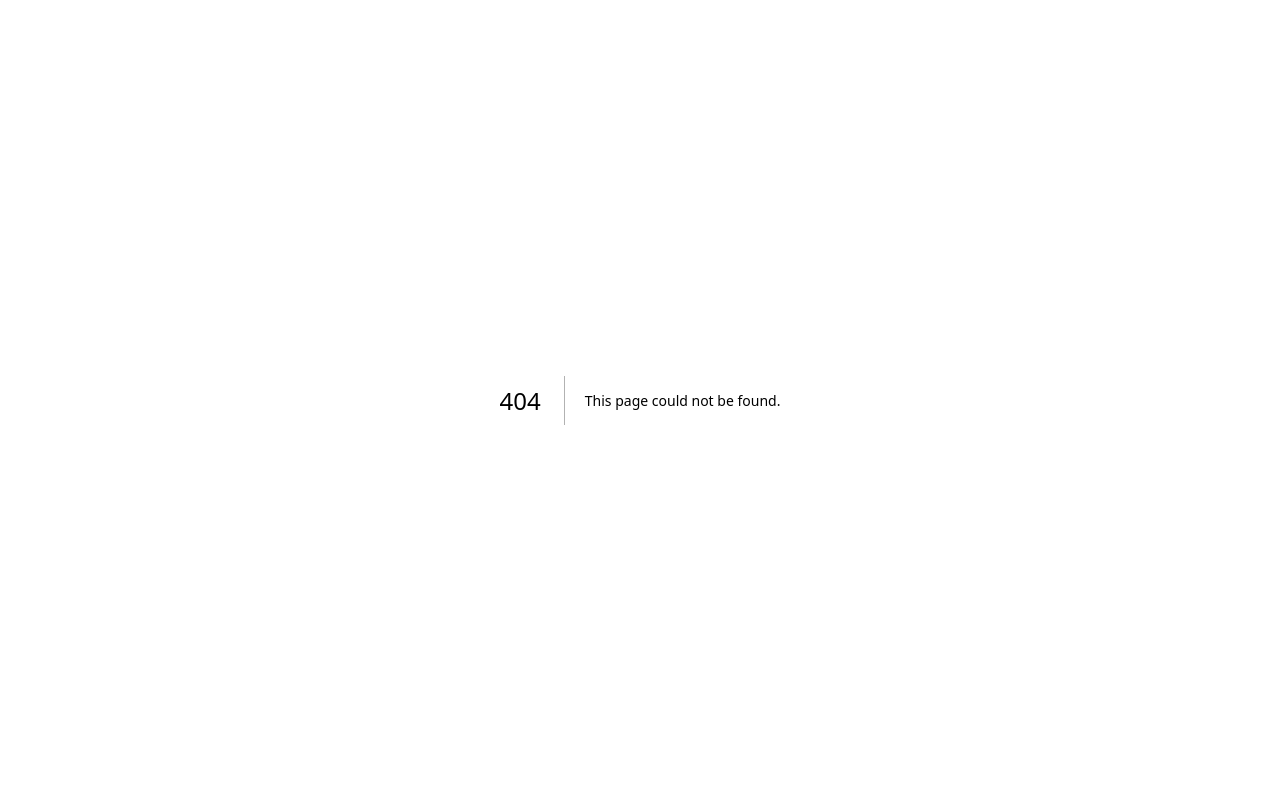
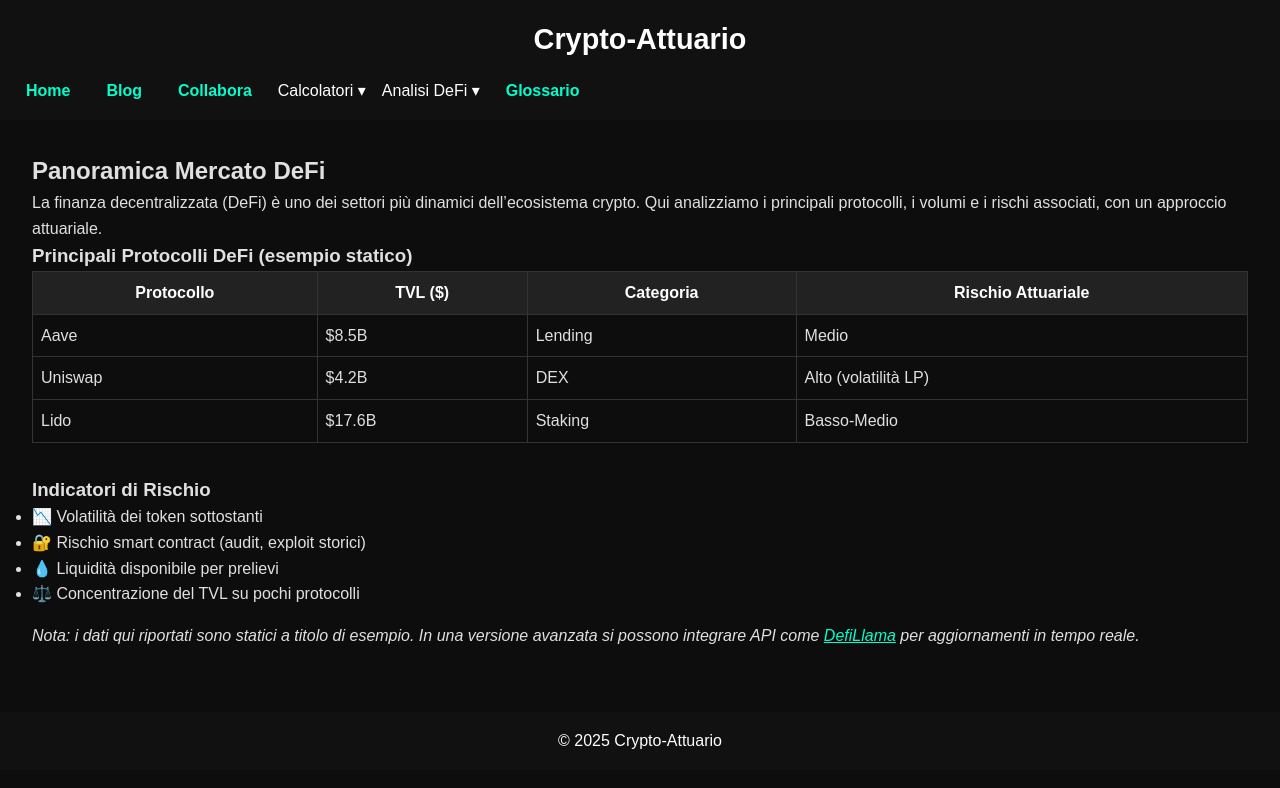
Before and after one commit to pietroscik/crypto-attuario, a Next.js app: page /defi in a window 1280 px wide. Before the commit this address had no page. Shown: the top 788 px of the page. Built offline with nearby package versions, Linux system fonts and the light colour scheme.

Commit message:
Create pages/defi.js

```diff
--- /dev/null
+++ b/pages/defi.js
@@ -0,0 +1,65 @@
+import Layout from "../components/Layout";
+
+export default function DefiOverview() {
+  return (
+    <Layout>
+      <section>
+        <h2>Panoramica Mercato DeFi</h2>
+        <p>
+          La finanza decentralizzata (DeFi) è uno dei settori più dinamici
+          dell’ecosistema crypto. Qui analizziamo i principali protocolli,
+          i volumi e i rischi associati, con un approccio attuariale.
+        </p>
+
+        <h3>Principali Protocolli DeFi (esempio statico)</h3>
+        <table style={{ width: "100%", borderCollapse: "collapse", marginBottom: "2rem" }}>
+          <thead style={{ background: "#222", color: "#fff" }}>
+            <tr>
+              <th style={{ padding: "0.5rem", border: "1px solid #333" }}>Protocollo</th>
+              <th style={{ padding: "0.5rem", border: "1px solid #333" }}>TVL ($)</th>
+              <th style={{ padding: "0.5rem", border: "1px solid #333" }}>Categoria</th>
+              <th style={{ padding: "0.5rem", border: "1px solid #333" }}>Rischio Attuariale</th>
+            </tr>
+          </thead>
+          <tbody>
+            <tr>
+              <td style={{ padding: "0.5rem", border: "1px solid #333" }}>Aave</td>
+              <td style={{ padding: "0.5rem", border: "1px solid #333" }}>$8.5B</td>
+              <td style={{ padding: "0.5rem", border: "1px solid #333" }}>Lending</td>
+              <td style={{ padding: "0.5rem", border: "1px solid #333" }}>Medio</td>
+            </tr>
+            <tr>
+              <td style={{ padding: "0.5rem", border: "1px solid #333" }}>Uniswap</td>
+              <td style={{ padding: "0.5rem", border: "1px solid #333" }}>$4.2B</td>
+              <td style={{ padding: "0.5rem", border: "1px solid #333" }}>DEX</td>
+              <td style={{ padding: "0.5rem", border: "1px solid #333" }}>Alto (volatilità LP)</td>
+            </tr>
+            <tr>
+              <td style={{ padding: "0.5rem", border: "1px solid #333" }}>Lido</td>
+              <td style={{ padding: "0.5rem", border: "1px solid #333" }}>$17.6B</td>
+              <td style={{ padding: "0.5rem", border: "1px solid #333" }}>Staking</td>
+              <td style={{ padding: "0.5rem", border: "1px solid #333" }}>Basso-Medio</td>
+            </tr>
+          </tbody>
+        </table>
+
+        <h3>Indicatori di Rischio</h3>
+        <ul>
+          <li>📉 Volatilità dei token sottostanti</li>
+          <li>🔐 Rischio smart contract (audit, exploit storici)</li>
+          <li>💧 Liquidità disponibile per prelievi</li>
+          <li>⚖️ Concentrazione del TVL su pochi protocolli</li>
+        </ul>
+
+        <p style={{ marginTop: "1rem", fontStyle: "italic" }}>
+          Nota: i dati qui riportati sono statici a titolo di esempio. In una
+          versione avanzata si possono integrare API come{" "}
+          <a href="https://defillama.com" target="_blank" rel="noreferrer" style={{ color: "#00ffcc" }}>
+            DefiLlama
+          </a>{" "}
+          per aggiornamenti in tempo reale.
+        </p>
+      </section>
+    </Layout>
+  );
+}
```
